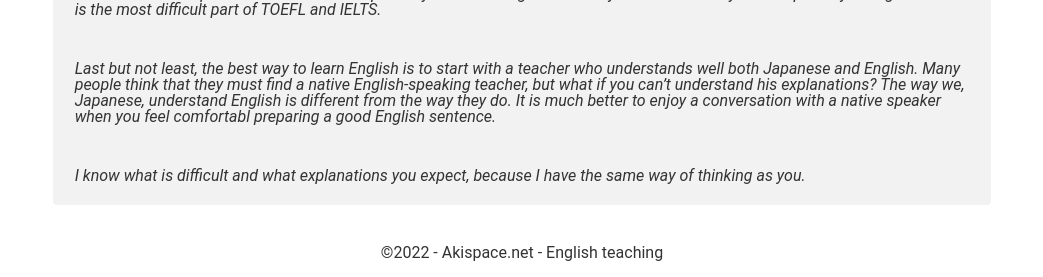
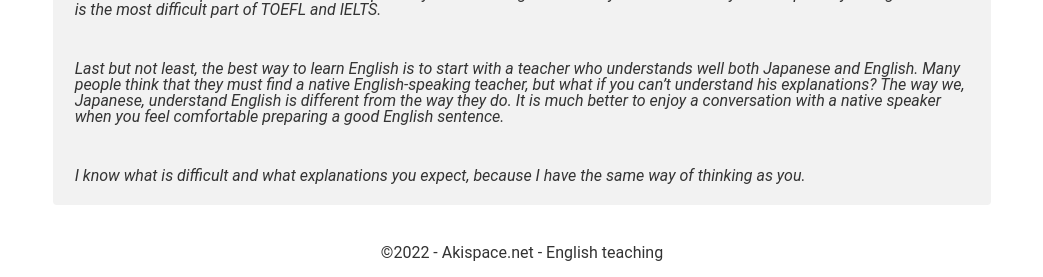
Before and after one commit to phocean/akispace, a Jekyll site: the page built from index.md, in a window 1280 px wide. Shown: the part 963-1240 px from the top of the page, without its empty margins (118-1161 px from the left). Built offline with Jekyll 4.4.1, drawn with Linux system fonts in a browser that asks for light colours.

Commit message:
Update index.md

```diff
--- a/index.md
+++ b/index.md
@@ -30,6 +30,6 @@ description: フランス、パリ/ブローニュで探す英語家庭教師。
 >
 > Logical thinking is also considered to be very important. As a matter of fact, it is tested in many types of English qualification exams. You are expected to write not a simple diary but a well-organized essay to demonstrate your competency in English. This is the most difficult part of TOEFL and IELTS.
 >
-> Last but not least, the best way to learn English is to start with a teacher who understands well both Japanese and English. Many people think that they must find a native English-speaking teacher, but what if you can’t understand his explanations? The way we, Japanese, understand English is different from the way they do. It is much better to enjoy a conversation with a native speaker when you feel comfortabl preparing a good English sentence.
+> Last but not least, the best way to learn English is to start with a teacher who understands well both Japanese and English. Many people think that they must find a native English-speaking teacher, but what if you can’t understand his explanations? The way we, Japanese, understand English is different from the way they do. It is much better to enjoy a conversation with a native speaker when you feel comfortable preparing a good English sentence.
 >
 > I know what is difficult and what explanations you expect, because I have the same way of thinking as you.
```
